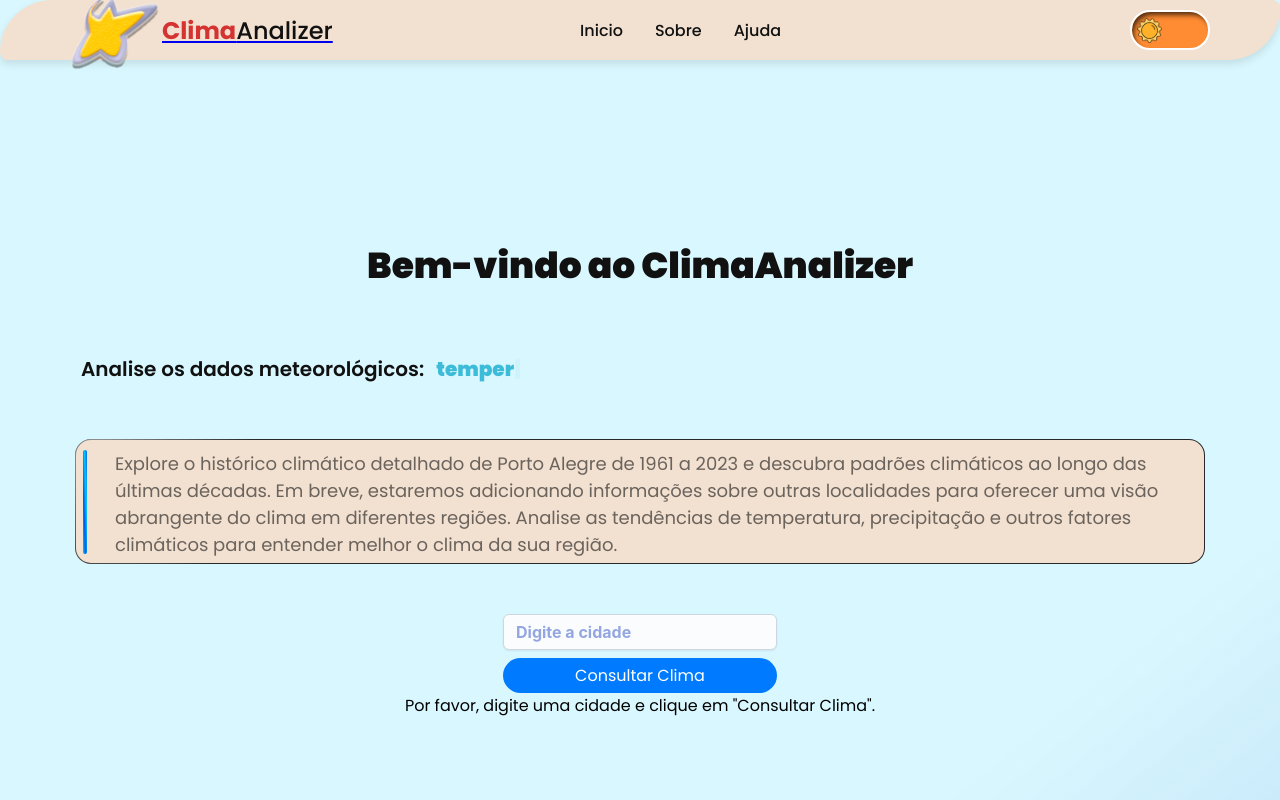
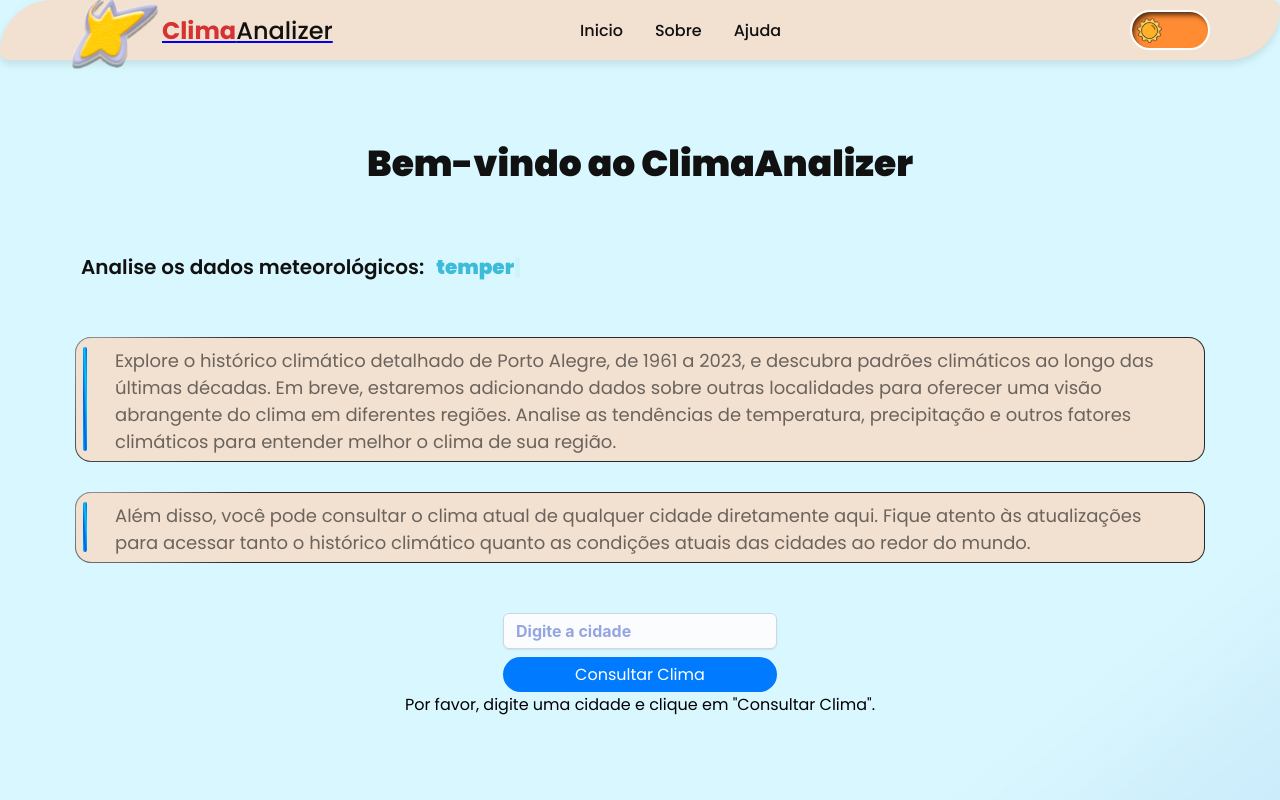
Before and after one commit to alanledur1/ClimaAnalizer_WebSite_FullStack, a React (Create React App) app: page / in a window 1280 px wide. Shown: the top 800 px of the page. Built offline with nearby package versions, Linux system fonts and the light colour scheme.

Commit message:
refactor: home.jsx

```diff
--- a/package.json
+++ b/package.json
@@ -18,9 +18,11 @@
     "@testing-library/user-event": "^13.5.0",
     "axios": "^1.6.8",
     "dayjs": "^1.11.10",
+    "i18next": "^23.12.2",
     "postcss-jsx": "^0.36.4",
     "react": "^18.2.0",
     "react-dom": "^18.2.0",
+    "react-i18next": "^15.0.0",
     "react-icons": "^5.2.1",
     "react-router-dom": "^6.22.3",
     "react-scripts": "5.0.1",
--- a/src/components/home/home.jsx
+++ b/src/components/home/home.jsx
@@ -11,7 +11,7 @@ import WeatherResult from '../weatherTemp/WeatherResult';
 const ContentHome = styled.div`
   display: flex;
   height: 100%;
-  align-items: center;
+  align-items: baseline;
   justify-content: center;
   position: relative;
   top: 35px;
@@ -380,7 +380,13 @@ export const Home = ({ isDark }) => {
             <Description>
               <DescriptionGlow></DescriptionGlow>
               <DescriptionBorderGlow></DescriptionBorderGlow>
-              <DescriptionBody>Explore o histórico climático detalhado de Porto Alegre de 1961 a 2023 e descubra padrões climáticos ao longo das últimas décadas. Em breve, estaremos adicionando informações sobre outras localidades para oferecer uma visão abrangente do clima em diferentes regiões. Analise as tendências de temperatura, precipitação e outros fatores climáticos para entender melhor o clima da sua região.</DescriptionBody>
+              <DescriptionBody>Explore o histórico climático detalhado de Porto Alegre, de 1961 a 2023, e descubra padrões climáticos ao longo das últimas décadas.
+Em breve, estaremos adicionando dados sobre outras localidades para oferecer uma visão abrangente do clima em diferentes regiões. Analise as tendências de temperatura, precipitação e outros fatores climáticos para entender melhor o clima de sua região.</DescriptionBody>
+            </Description>
+            <Description>
+              <DescriptionGlow></DescriptionGlow>
+              <DescriptionBorderGlow></DescriptionBorderGlow>
+              <DescriptionBody>Além disso, você pode consultar o clima atual de qualquer cidade diretamente aqui. Fique atento às atualizações para acessar tanto o histórico climático quanto as condições atuais das cidades ao redor do mundo.</DescriptionBody>
             </Description>
             <DescriptionClima>
               <SearchCity>
```
Also changed, not shown: 2 other files (tests, documents, lock files or other folders).
